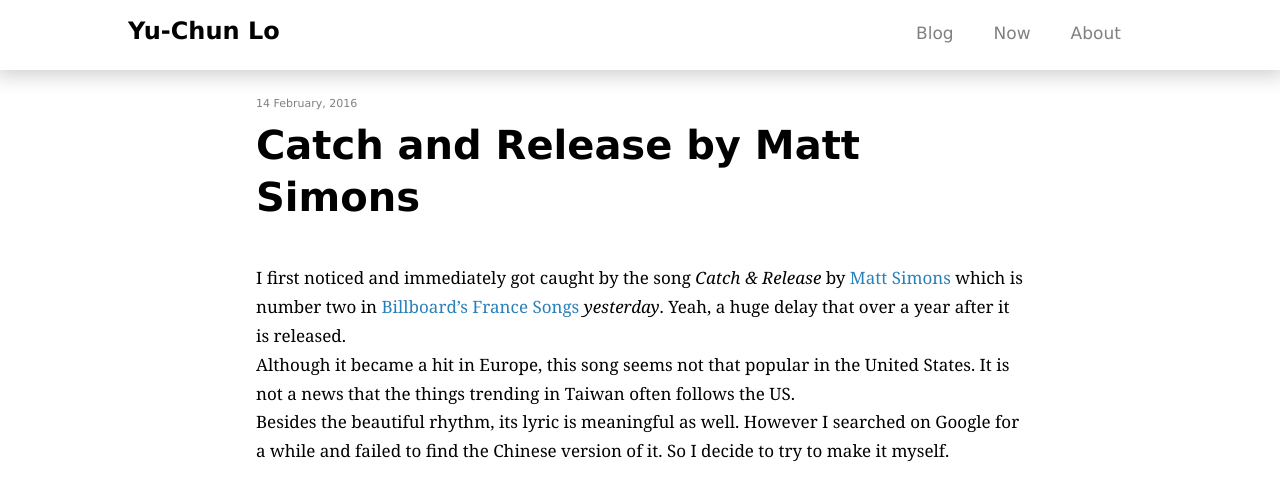
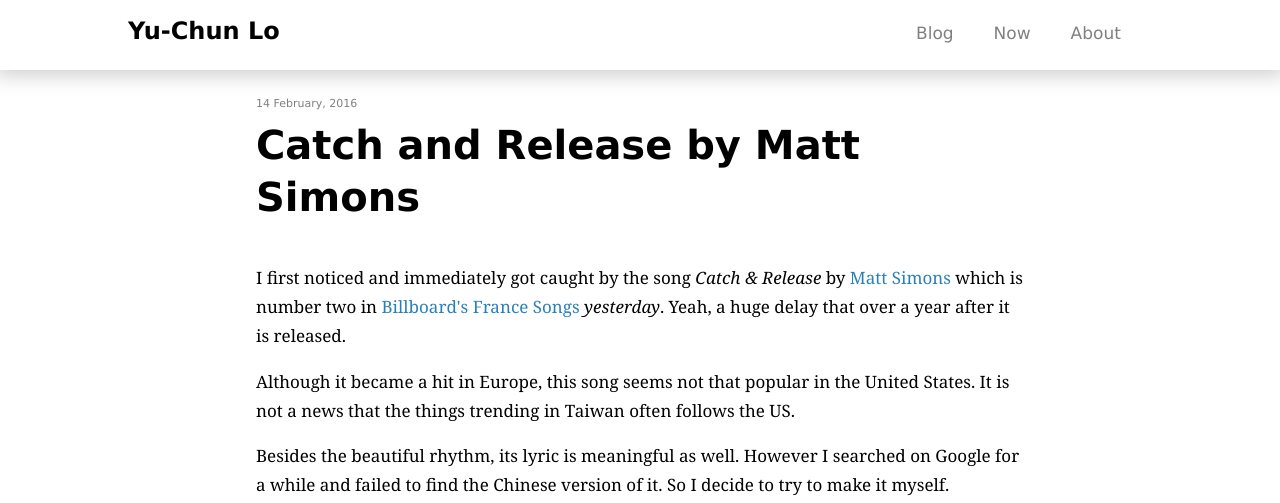
Before and after one commit to yuchunlo/yuchunlo.github.io, a Jekyll site: the page built from _posts/2016-02-14-catch-and-release.md, in a window 1280 px wide and 900 px high, cut to the strip 0-503 px from the top of the window. Built offline with Jekyll 4.4.1, drawn with Linux system fonts in a browser that asks for light colours; nearby versions of some CDN libraries.

Commit message:
Update 2016-02-14-catch-and-release.md

```diff
--- a/_posts/2016-02-14-catch-and-release.md
+++ b/_posts/2016-02-14-catch-and-release.md
@@ -6,12 +6,11 @@
 tags: translation
 ---
 
-I first noticed and immediately got caught by the song <i>Catch & Release</i> by <a href="http://mattsimonsmusic.com/">Matt Simons</a> which is number two in <a href="http://www.billboard.com/charts/france-songs">Billboard's France Songs</a> <i>yesterday</i>. Yeah, a huge delay that over a year after it is released.<br>
-Although it became a hit in Europe, this song seems not that popular in the United States. It is not a news that the things trending in Taiwan often follows the US.<br>
-Besides the beautiful rhythm, its lyric is meaningful as well. However I searched on Google for a while and failed to find the Chinese version of it. So I decide to try to make it myself.<br>
-<br>
+<p>I first noticed and immediately got caught by the song <i>Catch & Release</i> by <a href="http://mattsimonsmusic.com/">Matt Simons</a> which is number two in <a href="http://www.billboard.com/charts/france-songs">Billboard's France Songs</a> <i>yesterday</i>. Yeah, a huge delay that over a year after it is released.</p>
+<p>Although it became a hit in Europe, this song seems not that popular in the United States. It is not a news that the things trending in Taiwan often follows the US.</p>
+<p>Besides the beautiful rhythm, its lyric is meaningful as well. However I searched on Google for a while and failed to find the Chinese version of it. So I decide to try to make it myself.</p>
 <div class="video-container"><iframe width="560" height="315" src="https://www.youtube.com/embed/Rip0bX2qrIs" frameborder="0" allowfullscreen></iframe></div>
-<br>
+<p>
     我即將前往<br>
     沒人認識我的地方<br>
     這不是孤獨<br>
@@ -67,5 +66,5 @@
     並透過血液遍流全身<br>
     我們互相傾訴秘密<br>
     然後憶起該如何去愛<br>
-<br>
+</p>
 It is my first time to translate lyrics. Hope you enjoy it. Feel free to <a href="mailto:yuchunlo.2401@gmail.com">send me an email</a> if you have any thoughts or comments.
```
